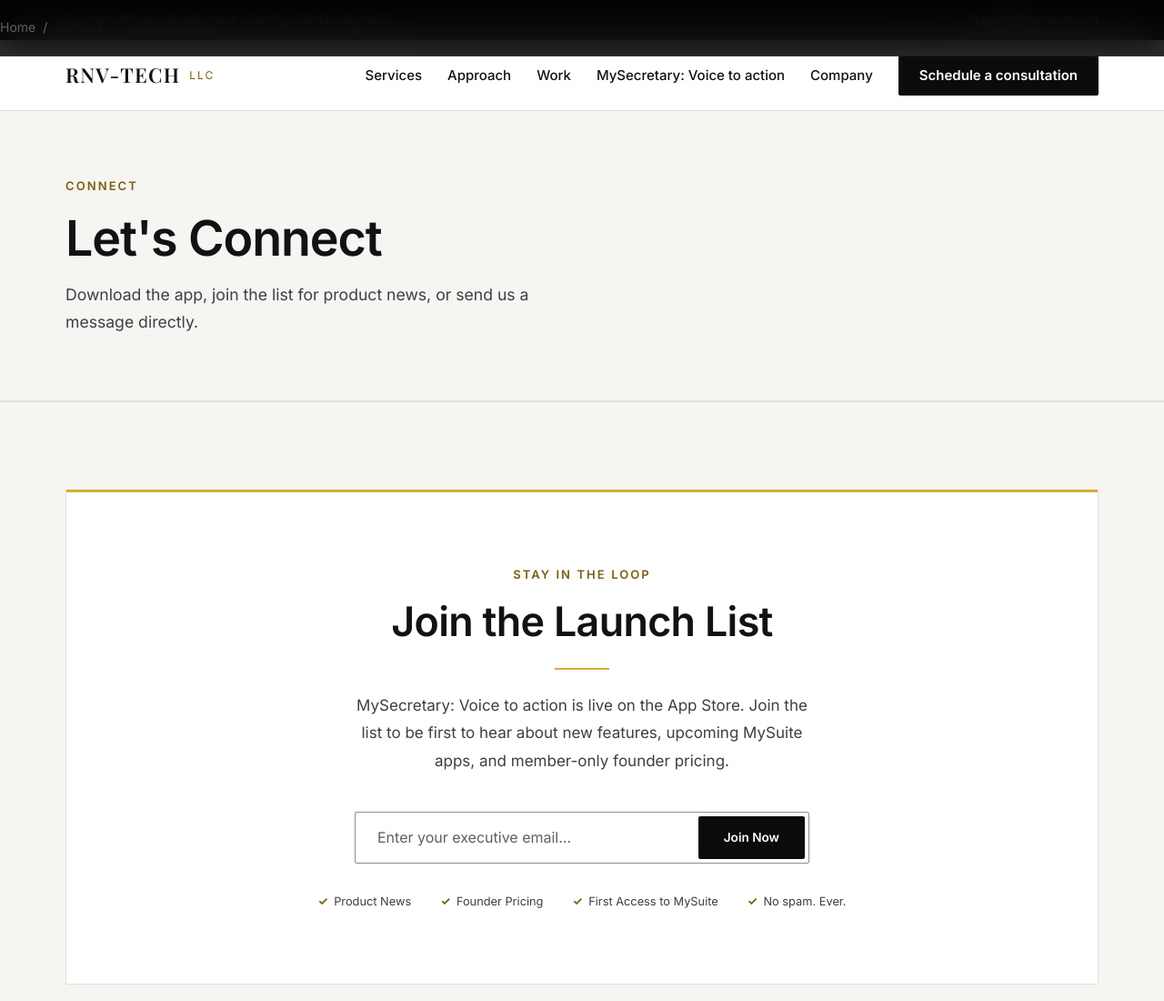
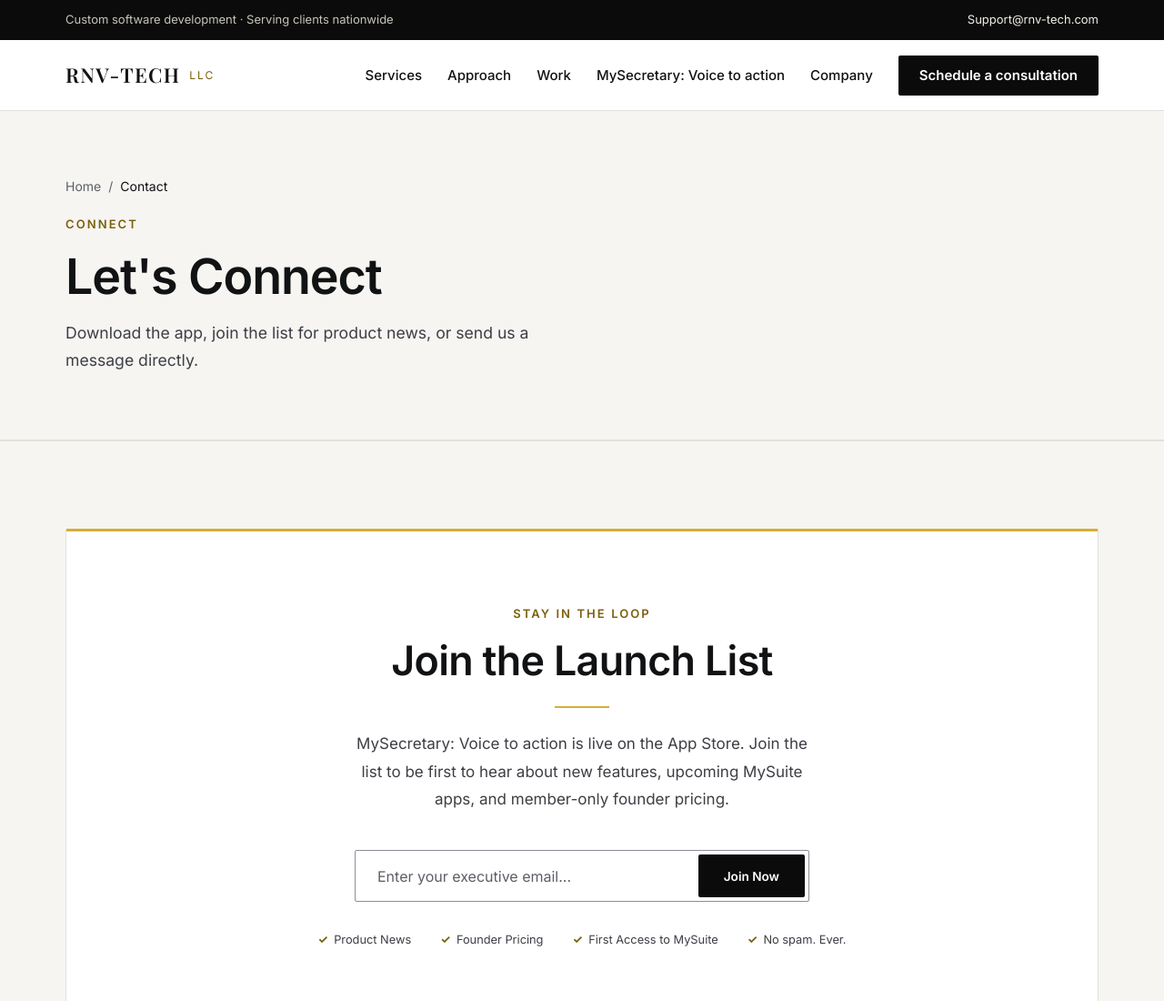
Before and after one commit to MrRage1972/Website, a plain HTML site: page contact.html in a window 1280 px wide. Shown: the top 1100 px of the page at 91% size. Drawn offline with nearby package versions, Linux system fonts and the light colour scheme; a web font is replaced by a local one.

Commit message:
Stop breadcrumb inheriting the fixed site-header styles
style.css styles the bare nav element as the fixed site header (position:
fixed, dark background, blur). The breadcrumb is also a nav, so on
mysecretary, contact and privacy-terms it rendered as a black bar pinned
across the top of the viewport instead of sitting in the page hero.

Reset those properties on .breadcrumb. Checked in a browser at 1280px and
390px on all five pages.

Co-Authored-By: Claude Fable 5.2 <noreply@anthropic.com>
Claude-Session: https://claude.ai/code/session_01AXPgJt92AXYoSFJvXx99KV

```diff
--- a/css/style.css
+++ b/css/style.css
@@ -406,7 +406,8 @@ footer { background: var(--gray-1); border-top: 1px solid rgba(212,175,55,0.12);
 /* ── UTILITY ── */
 .mt-2 { margin-top: 1rem; }
 /* ── BREADCRUMBS ── */
-.breadcrumb { margin-bottom: 1.25rem; }
+/* Resets the bare `nav` rule above, which is meant for the fixed site header. */
+.breadcrumb { position: static; z-index: auto; padding: 0; margin-bottom: 1.25rem; background: none; border: 0; backdrop-filter: none; -webkit-backdrop-filter: none; }
 .breadcrumb ol { display: flex; flex-wrap: wrap; align-items: center; gap: 0.5rem; list-style: none; font-size: 0.78rem; }
 .breadcrumb li { display: flex; align-items: center; gap: 0.5rem; }
 .breadcrumb li:not(:last-child)::after { content: '/'; color: rgba(212,175,55,0.4); }
```
